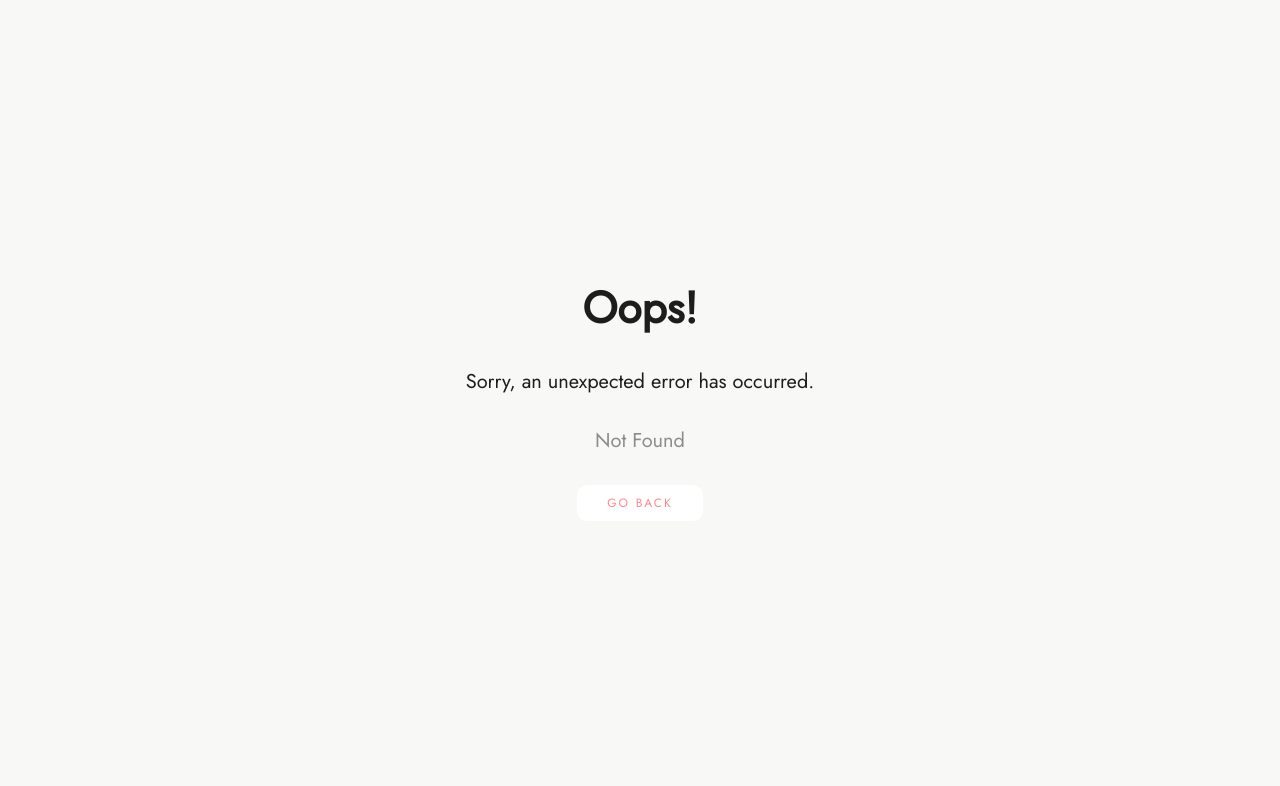
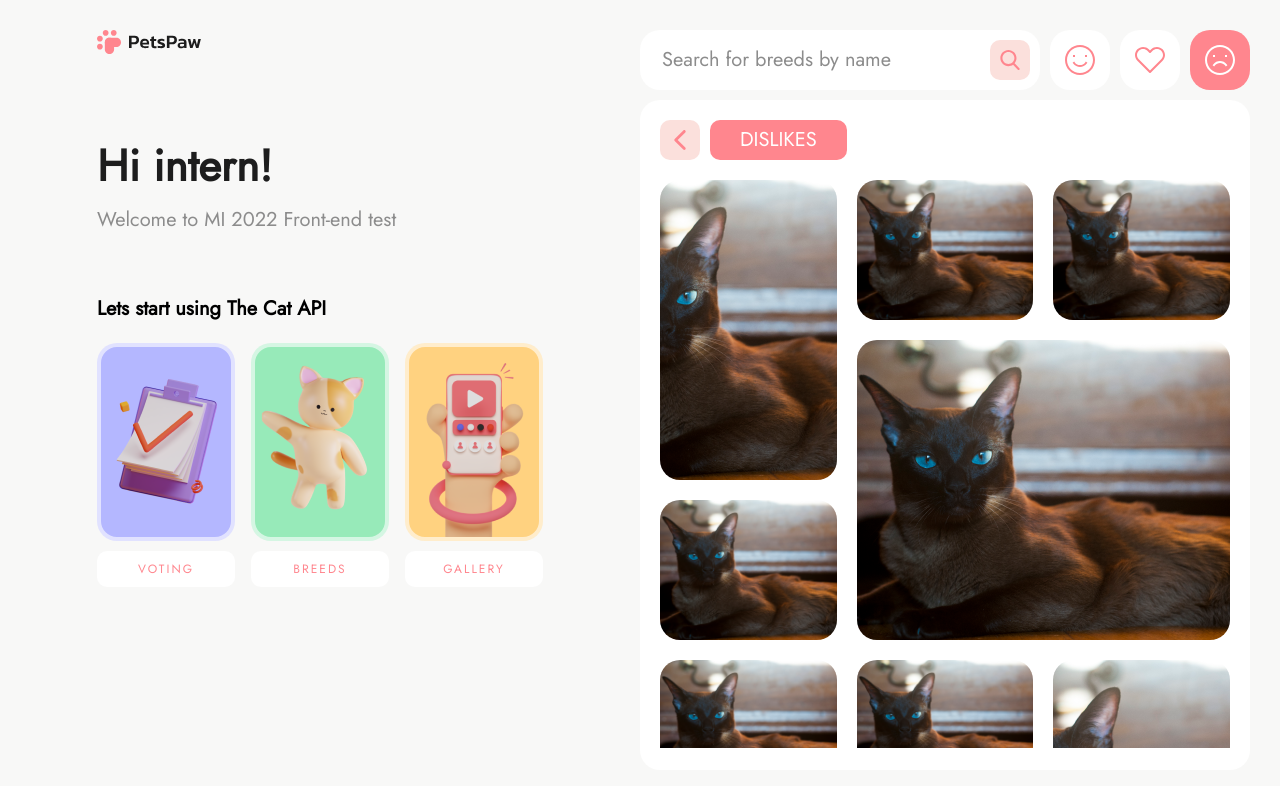
Before and after one commit to Denys-Lytvynenko/cats-app, a React (Vite) app: page /dislikes in a window 1280 px wide. Before the commit this address had no page. Shown: the top 786 px of the page. Built offline with nearby package versions, Linux system fonts and the light colour scheme.

Commit message:
add dislike route layout

```diff
--- /dev/null
+++ b/src/routes/dislikes/index.tsx
@@ -0,0 +1,20 @@
+import { FC } from "react";
+import ContentWrapper from "../../components/ContentWrapper";
+import SectionWrapper from "../../components/SectionWrapper";
+import SectionTop from "../../components/SectionTop";
+import GalleryGrid from "../../components/GalleryGrid";
+import GalleryTile from "../../components/GalleryTile";
+
+const Dislikes: FC = () => {
+    return (
+        <ContentWrapper>
+            <SectionWrapper>
+                <SectionTop />
+
+                <GalleryGrid tileComponent={GalleryTile} />
+            </SectionWrapper>
+        </ContentWrapper>
+    );
+};
+
+export default Dislikes;
```
Also changed, not shown: src/main.tsx (+7 -2 lines).
